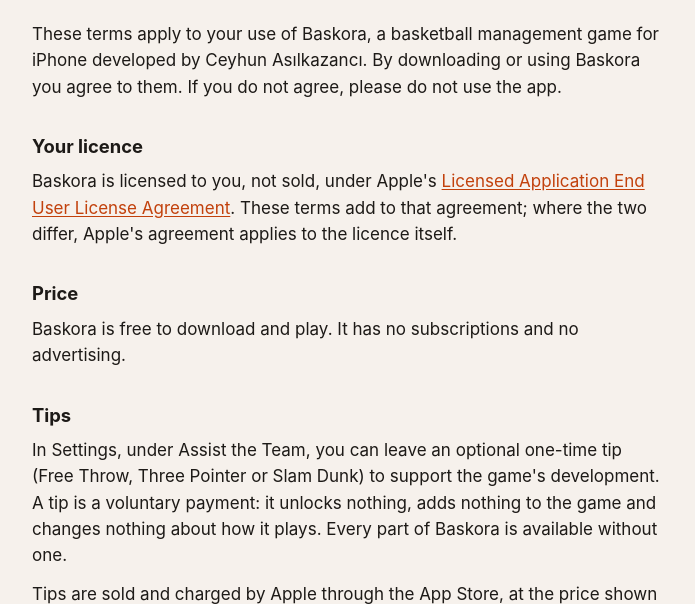
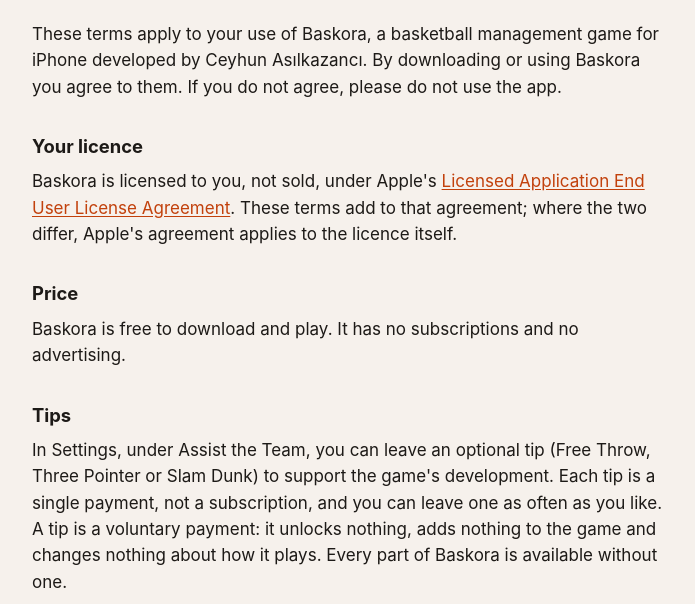
Before and after one commit to baskoraapp/baskora, a plain HTML site: page terms.html in a window 1280 px wide. Shown: the part 169-773 px from the top of the page, without its empty margins (292-987 px from the left). Drawn offline with Linux system fonts and the light colour scheme.

Commit message:
Update terms.html

```diff
--- a/terms.html
+++ b/terms.html
@@ -33,7 +33,7 @@
     <p>Baskora is free to download and play. It has no subscriptions and no advertising.</p>
 
     <h2>Tips</h2>
-    <p>In Settings, under Assist the Team, you can leave an optional one-time tip (Free Throw, Three Pointer or Slam Dunk) to support the game's development. A tip is a voluntary payment: it unlocks nothing, adds nothing to the game and changes nothing about how it plays. Every part of Baskora is available without one.</p>
+    <p>In Settings, under Assist the Team, you can leave an optional tip (Free Throw, Three Pointer or Slam Dunk) to support the game's development. Each tip is a single payment, not a subscription, and you can leave one as often as you like. A tip is a voluntary payment: it unlocks nothing, adds nothing to the game and changes nothing about how it plays. Every part of Baskora is available without one.</p>
     <p>Tips are sold and charged by Apple through the App Store, at the price shown in the app for your country, and are subject to Apple's terms. The developer receives no payment details. Tips are not refundable by the developer; any request for a refund is made to Apple under Apple's refund policy.</p>
 
     <h2>The game</h2>
```
